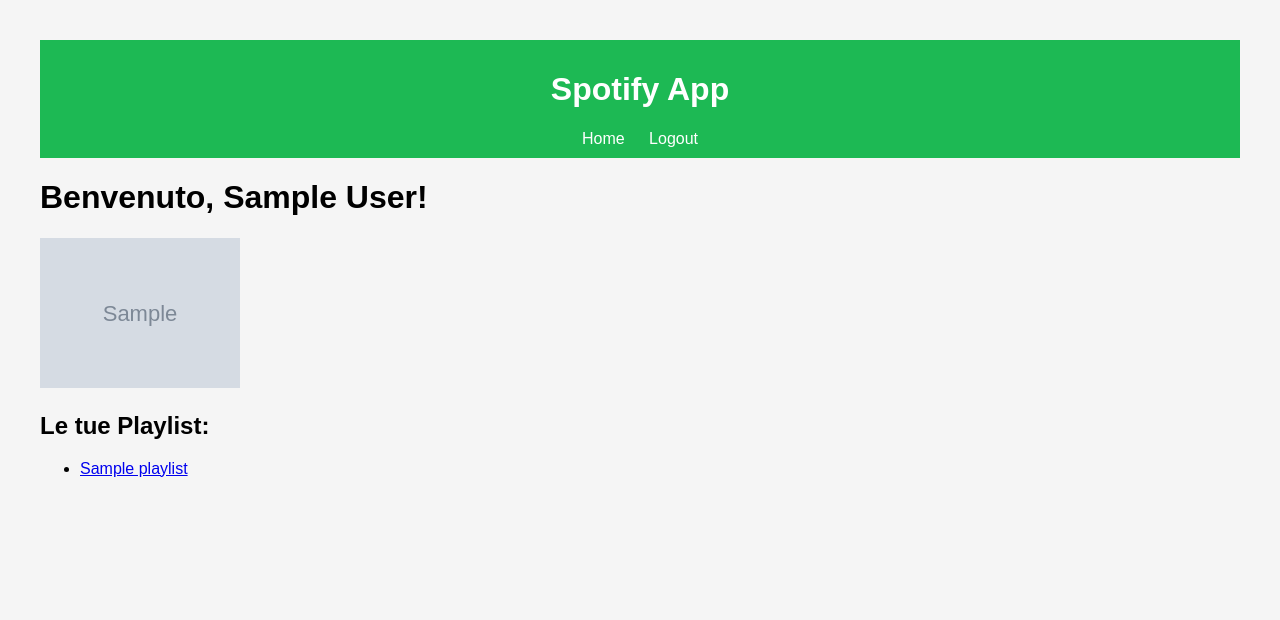
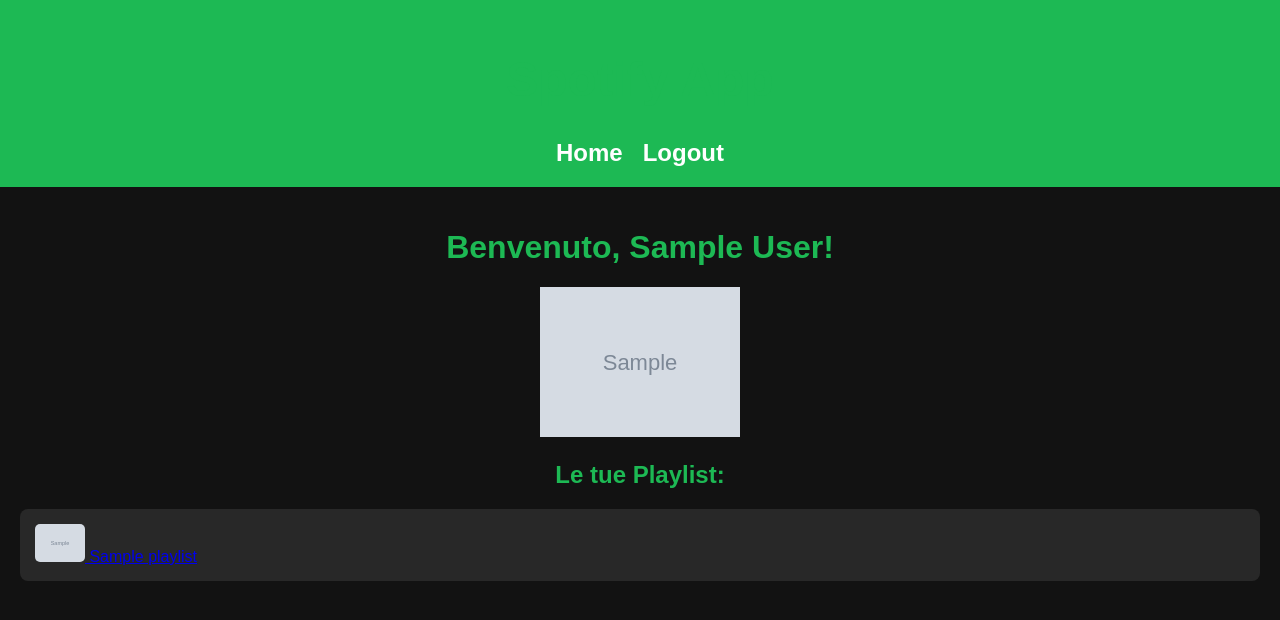
Before and after one commit to VerderioCristiano/Refactoring-spotify-SolimanAntonio, a Flask app: template templates/home.html in a window 1280 px wide. Shown: the top 620 px of the page. Run offline with Flask 3, Linux system fonts and the light colour scheme; the template is opened without the code that fills it: most values are stand-ins (such as "Sample title", 1, 10 or a date in 2020); grey boxes marked "Sample" are stand-in pictures.

Commit message:
Completamento parte 1

```diff
--- a/static/css/style.css
+++ b/static/css/style.css
@@ -1,19 +1,66 @@
 body {
-    font-family: Arial, sans-serif;
-    margin: 20px;
-    padding: 20px;
-    background-color: #f5f5f5;
+    font-family: 'Arial', sans-serif;
+    background-color: #121212;
+    color: #ffffff;
+    margin: 0;
+    padding: 0;
 }
 
 header {
     background-color: #1db954;
-    padding: 10px;
+    padding: 20px;
+    text-align: center;
+    font-size: 24px;
+    font-weight: bold;
     color: white;
+}
+
+nav {
+    display: flex;
+    justify-content: center;
+    gap: 20px;
+    margin-top: 10px;
+}
+
+nav a {
+    text-decoration: none;
+    color: white;
+    font-weight: bold;
+    transition: 0.3s;
+}
+
+nav a:hover {
+    color: #f1f1f1;
+}
+
+main {
+    padding: 20px;
     text-align: center;
 }
 
-nav a {
-    margin: 0 10px;
-    color: white;
-    text-decoration: none;
+h1, h2 {
+    color: #1db954;
 }
+
+ul {
+    list-style: none;
+    padding: 0;
+}
+
+li {
+    background-color: #282828;
+    padding: 15px;
+    margin: 10px 0;
+    border-radius: 8px;
+    display: flex;
+    align-items: center;
+    gap: 10px;
+}
+
+li img {
+    border-radius: 5px;
+}
+
+p {
+    font-size: 18px;
+}
--- a/templates/home.html
+++ b/templates/home.html
@@ -15,7 +15,12 @@
         <ul>
             {% for playlist in playlists %}
                 <li>
-                    <a href="{{ url_for('home.home', playlist_id=playlist['id']) }}">{{ playlist['name'] }}</a>
+                    <a href="{{ url_for('home.playlist', playlist_id=playlist['id']) }}">
+                        {% if playlist['images'] %}
+                            <img src="{{ playlist['images'][0]['url'] }}" width="50" alt="Copertina playlist">
+                        {% endif %}
+                        {{ playlist['name'] }}
+                    </a>
                 </li>
             {% endfor %}
         </ul>
```
Also changed, not shown: blueprints/home.py (+14 -5 lines).
